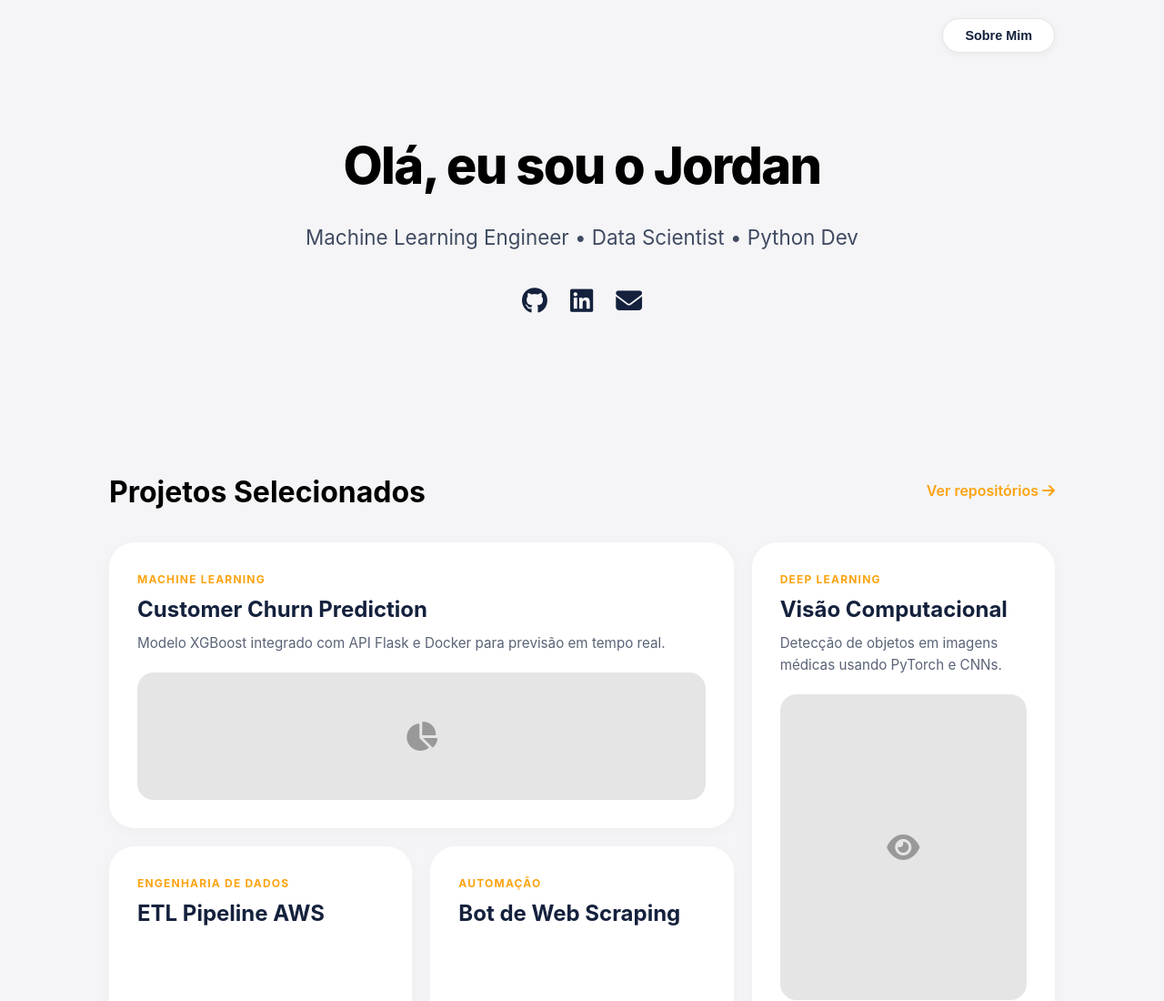
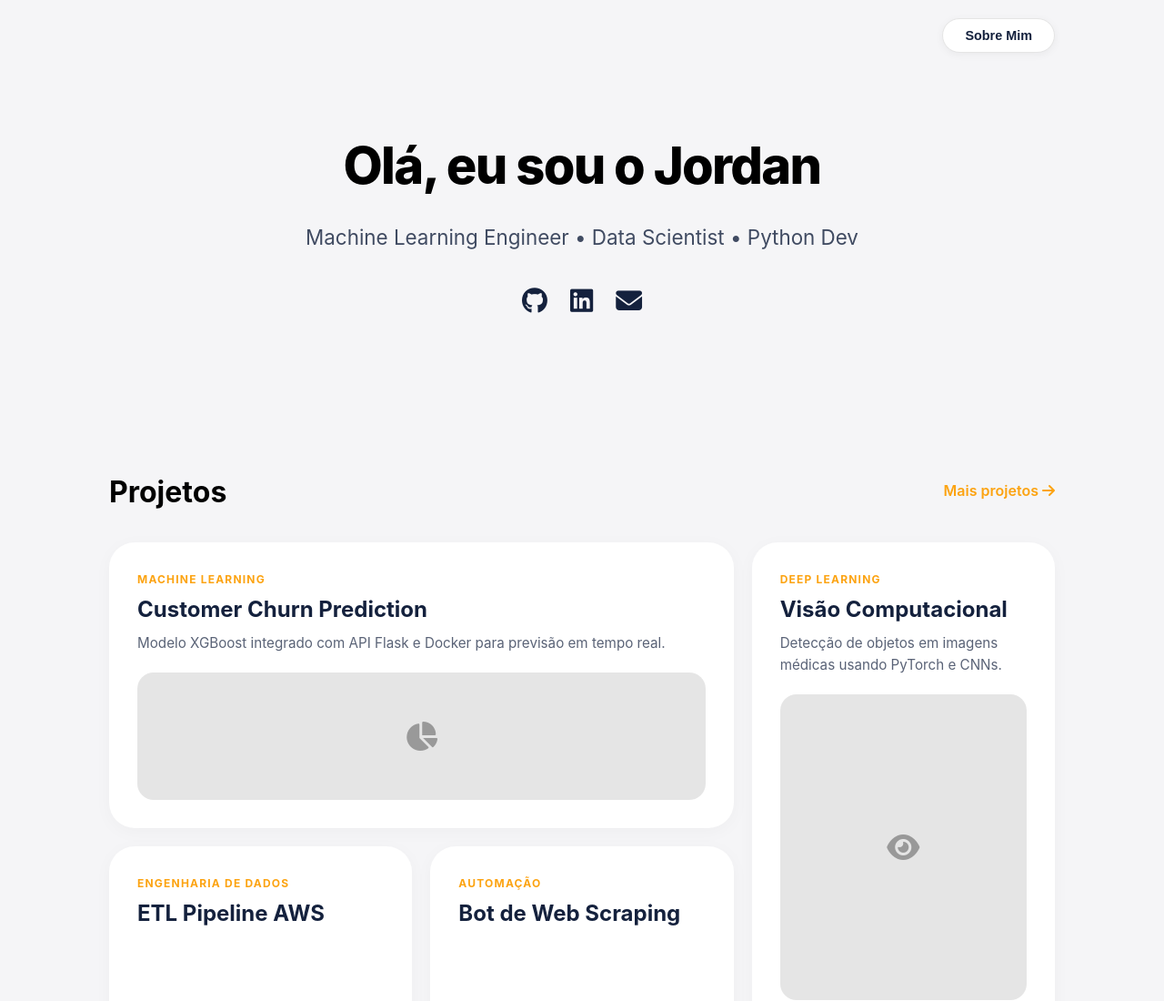
Before and after one commit to ojotabe/jotabe.github.io, a plain HTML site: page index.html in a window 1280 px wide. Shown: the top 1100 px of the page at 91% size. Drawn offline with Linux system fonts and the light colour scheme.

Commit message:
Update project section and tech stack titles

```diff
--- a/index.html
+++ b/index.html
@@ -27,8 +27,8 @@
         </header>
 
         <div class="section-title">
-            Projetos Selecionados
-            <a href="https://github.com/seunome?tab=repositories" target="_blank" class="link-ver-mais">Ver repositórios <i class="fas fa-arrow-right"></i></a>
+            Projetos
+            <a href="https://github.com/seunome?tab=repositories" target="_blank" class="link-ver-mais"> Mais projetos <i class="fas fa-arrow-right"></i></a>
         </div>
 
         <div class="bento-grid">
@@ -69,7 +69,7 @@
         <div class="stack-grid">
             <a href="pagina-projetos-python.html" class="stack-card">
                 <i class="fab fa-python stack-icon"></i>
-                <div class="card-title" style="font-size: 1rem;">Python</div>
+                <div class="card-title" style="font-size: 1rem;">  Python</div>
                 <span class="stack-hover-text">Ver projetos</span>
             </a>
             <a href="#" class="stack-card">
```
